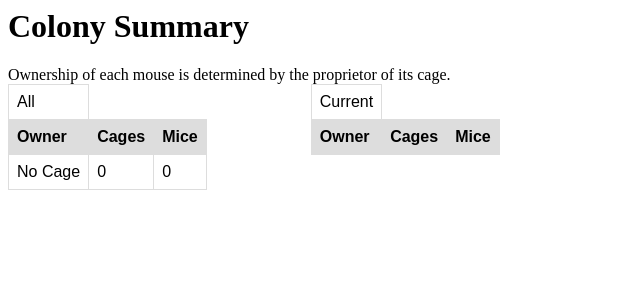
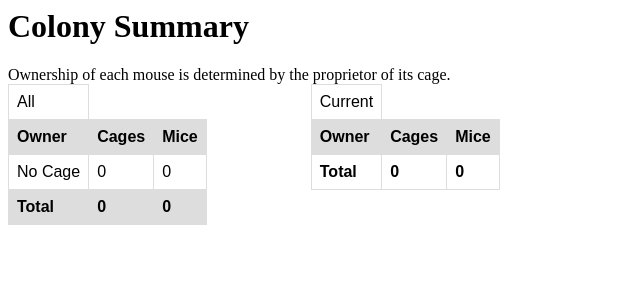
Before and after one commit to Rodgers-PAC-Lab/krill, a Django app: page /colony/summary in a window 1280 px wide. Shown: the top 300 px of the page, without its empty margins (0-640 px from the left). Run offline with Django 3.2, Linux system fonts and the light colour scheme; the visitor is signed in with stand-in values (Sample User, id 1); data that the repository does not hold is empty; parts of the project's set-up code (start-up, migrations or seed data) failed here and were passed over.

Commit message:
Added totals to table

```diff
--- a/colony/templates/colony/summary.html
+++ b/colony/templates/colony/summary.html
@@ -22,6 +22,11 @@ Ownership of each mouse is determined by the proprietor of its cage. <br />
 			<td>{{ person.mice }}</td>
 		</tr>
 	{% endfor %}
+	<tr>
+		<td style='font-weight: bold'> Total </td>
+		<td style='font-weight: bold'> {{ all_totals.cages }} </td>
+		<td style='font-weight: bold'> {{ all_totals.mice }}</td>
+	</tr>
 	</tbody>
 </table>
 
@@ -43,5 +48,10 @@ Ownership of each mouse is determined by the proprietor of its cage. <br />
 			<td>{{ person.mice }}</td>
 		</tr>
 	{% endfor %}
+		<tr>
+			<td style='font-weight: bold'> Total </td>
+			<td style='font-weight: bold'> {{ current_totals.cages }} </td>
+			<td style='font-weight: bold'> {{ current_totals.mice }}</td>
+		</tr>
 	</tbody>
 </table>
--- a/colony/views.py
+++ b/colony/views.py
@@ -181,6 +181,8 @@ def summary(request):
         'cages': 0,
         'mice': mice.filter(cage__isnull=True).count()
     })
+    all_totals = {'cages' : sum([person['cages'] for person in all_table_data]),
+        'mice' : sum([person['mice'] for person in all_table_data])}
 
     # Contains information about only non-defunct cages
     current_table_data = [{
@@ -191,7 +193,13 @@ def summary(request):
     } for person in persons]
 
 
+
+    current_totals = {'cages' : sum([person['cages'] for person in current_table_data]),
+        'mice' : sum([person['mice'] for person in current_table_data])}
+
     return render(request, 'colony/summary.html', {
         'persons_all': all_table_data,
-        'persons_current': current_table_data
+        'persons_current': current_table_data,
+        'all_totals' : all_totals,
+        'current_totals' : current_totals,
     })
```
